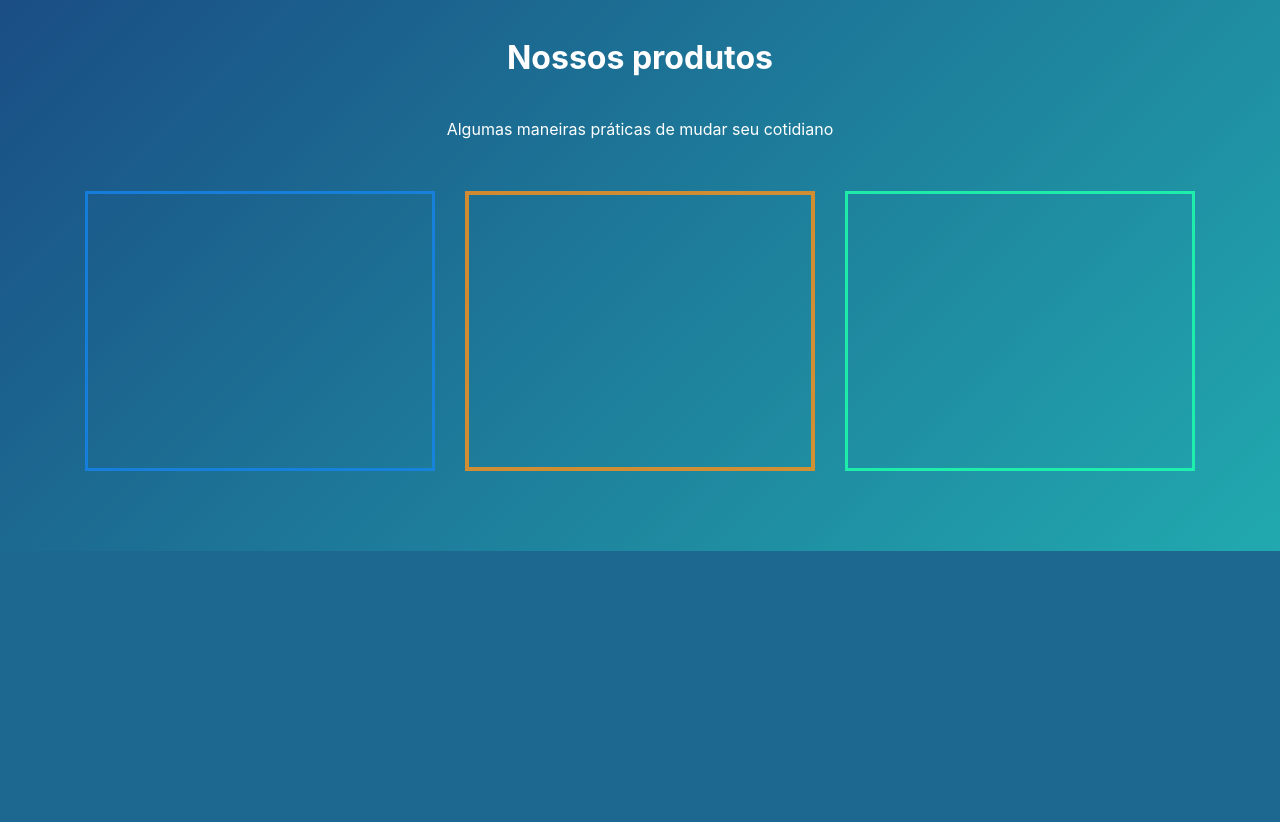
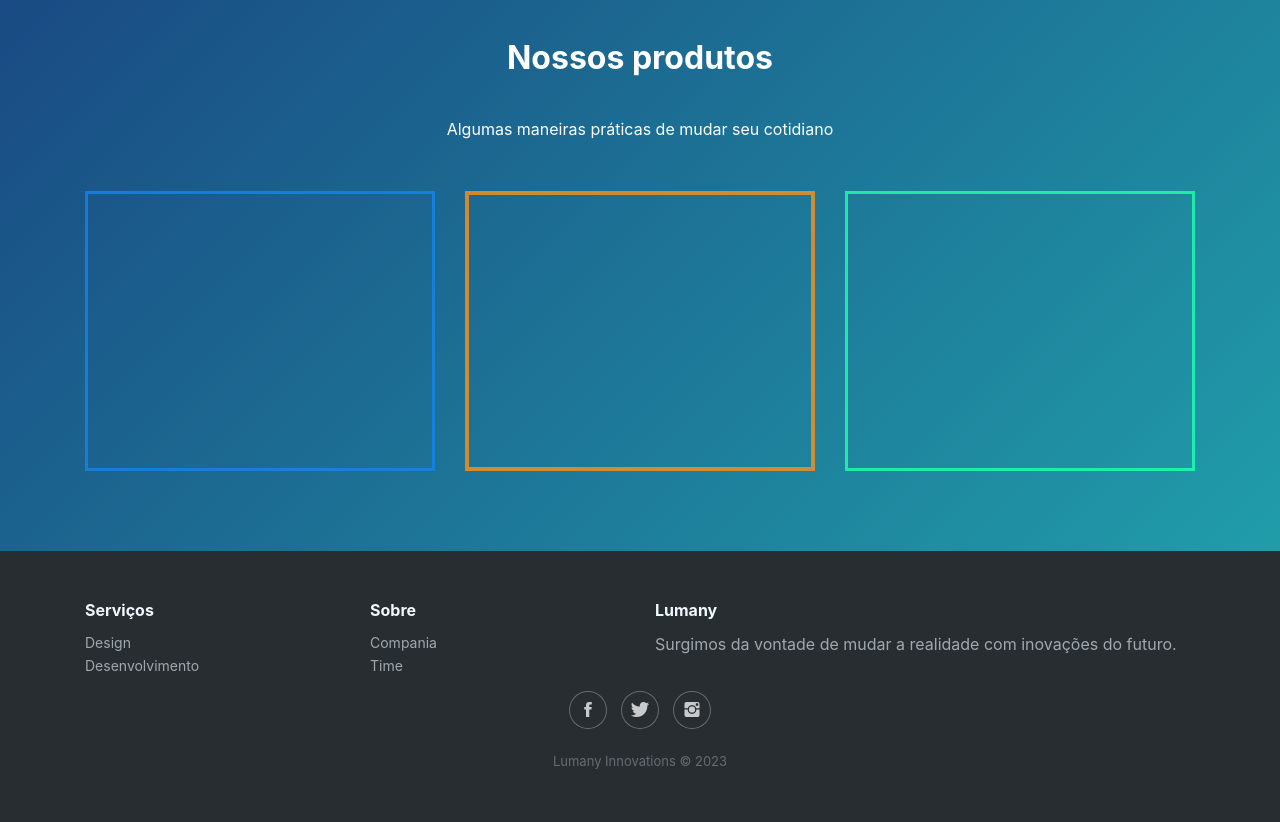
Before and after one commit to MateusPaulino13/InfoSports, a PHP site: page / in a window 1280 px wide. Shown: the part 705-1527 px from the top of the page. Before the commit the page ends 1256 px from the top, so only its background shows below. Run offline with PHP 8.4, Linux system fonts and the light colour scheme; some libraries are stand-ins or nearby versions.

Commit message:
Adicionando rodapé

```diff
--- a/Lumany/index.html
+++ b/Lumany/index.html
@@ -4,6 +4,7 @@
     <meta charset="utf-8" />
     <meta name="viewport" content="width=device-width, initial-scale=1.0" />
     <title>Lumany</title>
+    <!-- styles -->
     <link
       rel="stylesheet"
       href="https://cdnjs.cloudflare.com/ajax/libs/twitter-bootstrap/4.1.3/css/bootstrap.min.css"
@@ -15,6 +16,11 @@
     <link
       rel="stylesheet"
       href="https://fonts.googleapis.com/css?family=Source+Sans+Pro:300,400,700"
+    />
+    <!-- icons -->
+    <link
+      rel="stylesheet"
+      href="https://cdnjs.cloudflare.com/ajax/libs/ionicons/2.0.1/css/ionicons.min.css"
     />
     <link rel="stylesheet" href="style/index.css" />
   </head>
@@ -55,11 +61,14 @@
                     >Serviços
                   </a>
                   <div class="dropdown-menu" role="menu">
-                    <a class="dropdown-item" role="presentation" href="#"
+                    <a class="dropdown-item" role="presentation" href="#info"
                       >InfoSports</a
-                    ><a class="dropdown-item" role="presentation" href="#"
+                    ><a
+                      class="dropdown-item"
+                      role="presentation"
+                      href="#facility"
                       >Facility Van</a
-                    ><a class="dropdown-item" role="presentation" href="#"
+                    ><a class="dropdown-item" role="presentation" href="#clean"
                       >CleanSea</a
                     >
                   </div>
@@ -109,7 +118,7 @@
             </p>
           </div>
           <div class="row people">
-            <div class="col-md-4 col-lg-4 item">
+            <div id="clean" class="col-md-4 col-lg-4 item">
               <div class="box">
                 <div class="cover">
                   <h3 class="name">CleanSea</h3>
@@ -122,7 +131,7 @@
                 </div>
               </div>
             </div>
-            <div class="col-md-4 col-lg-4 item">
+            <div id="info" class="col-md-4 col-lg-4 item">
               <div
                 class="box"
                 style="border: 4px solid rgba(245, 145, 31, 0.831)"
@@ -141,7 +150,7 @@
                 </div>
               </div>
             </div>
-            <div class="col-md-4 col-lg-4 item">
+            <div id="facility" class="col-md-4 col-lg-4 item">
               <div
                 class="box"
                 style="border: 3px solid rgba(31, 255, 173, 0.831)"
@@ -164,6 +173,48 @@
         </div>
       </div>
     </div>
+
+    <div class="footer-dark">
+      <footer>
+        <div class="container">
+          <div class="row">
+            <div class="col-sm-6 col-md-3 item">
+              <h3>Serviços</h3>
+              <ul>
+                <li><a href="#">Design</a></li>
+                <li><a href="#">Desenvolvimento</a></li>
+              </ul>
+            </div>
+            <div class="col-sm-6 col-md-3 item">
+              <h3>Sobre</h3>
+              <ul>
+                <li><a href="#">Compania</a></li>
+                <li><a href="#">Time</a></li>
+              </ul>
+            </div>
+            <div class="col-md-6 item text">
+              <h3>Lumany</h3>
+              <p>
+                Surgimos da vontade de mudar a realidade com inovações do
+                futuro.
+              </p>
+            </div>
+            <div class="col item social">
+              <a href="#"><i class="icon ion-social-facebook"></i></a
+              ><a href="#"><i class="icon ion-social-twitter"></i></a
+              ><a href="#"><i class="icon ion-social-instagram"></i></a>
+            </div>
+          </div>
+          <p class="copyright">
+            Lumany Innovations ©
+            <script>
+              let a = new Date();
+              document.write(a.getFullYear());
+            </script>
+          </p>
+        </div>
+      </footer>
+    </div>
     <script src="https://cdnjs.cloudflare.com/ajax/libs/jquery/3.2.1/jquery.min.js"></script>
     <script src="https://cdnjs.cloudflare.com/ajax/libs/twitter-bootstrap/4.1.3/js/bootstrap.bundle.min.js"></script>
   </body>
--- a/Lumany/style/index.css
+++ b/Lumany/style/index.css
@@ -1,6 +1,10 @@
 @font-face {
   font-family: lumany;
   src: url(/Lumany/style/fonte.otf);
+}
+
+html {
+  scroll-behavior: smooth;
 }
 
 body {
@@ -237,7 +241,6 @@
 
 .team-grid {
   color: #313437;
-  background-color: transparent !important;
 }
 
 .team-grid p {
@@ -336,3 +339,93 @@
 .team-grid .social a:hover {
   opacity: 1;
 }
+
+.footer-dark {
+  padding: 50px 0;
+  color: #f0f9ff;
+  background-color: #282d32;
+}
+
+.footer-dark h3 {
+  margin-top: 0;
+  margin-bottom: 12px;
+  font-weight: bold;
+  font-size: 16px;
+}
+
+.footer-dark ul {
+  padding: 0;
+  list-style: none;
+  line-height: 1.6;
+  font-size: 14px;
+  margin-bottom: 0;
+}
+
+.footer-dark ul a {
+  color: inherit;
+  text-decoration: none;
+  opacity: 0.6;
+}
+
+.footer-dark ul a:hover {
+  opacity: 0.8;
+}
+
+@media (max-width: 767px) {
+  .footer-dark .item:not(.social) {
+    text-align: center;
+    padding-bottom: 20px;
+  }
+}
+
+.footer-dark .item.text {
+  margin-bottom: 36px;
+}
+
+@media (max-width: 767px) {
+  .footer-dark .item.text {
+    margin-bottom: 0;
+  }
+}
+
+.footer-dark .item.text p {
+  opacity: 0.6;
+  margin-bottom: 0;
+}
+
+.footer-dark .item.social {
+  text-align: center;
+}
+
+@media (max-width: 991px) {
+  .footer-dark .item.social {
+    text-align: center;
+    margin-top: 20px;
+  }
+}
+
+.footer-dark .item.social > a {
+  font-size: 20px;
+  width: 36px;
+  height: 36px;
+  line-height: 36px;
+  display: inline-block;
+  text-align: center;
+  border-radius: 50%;
+  box-shadow: 0 0 0 1px rgba(255, 255, 255, 0.4);
+  margin: 0 8px;
+  color: #fff;
+  opacity: 0.75;
+}
+
+.footer-dark .item.social > a:hover {
+  opacity: 0.9;
+}
+
+.footer-dark .copyright {
+  text-align: center;
+  padding-top: 24px;
+  opacity: 0.3;
+  font-size: 13px;
+  margin-bottom: 0;
+}
```
